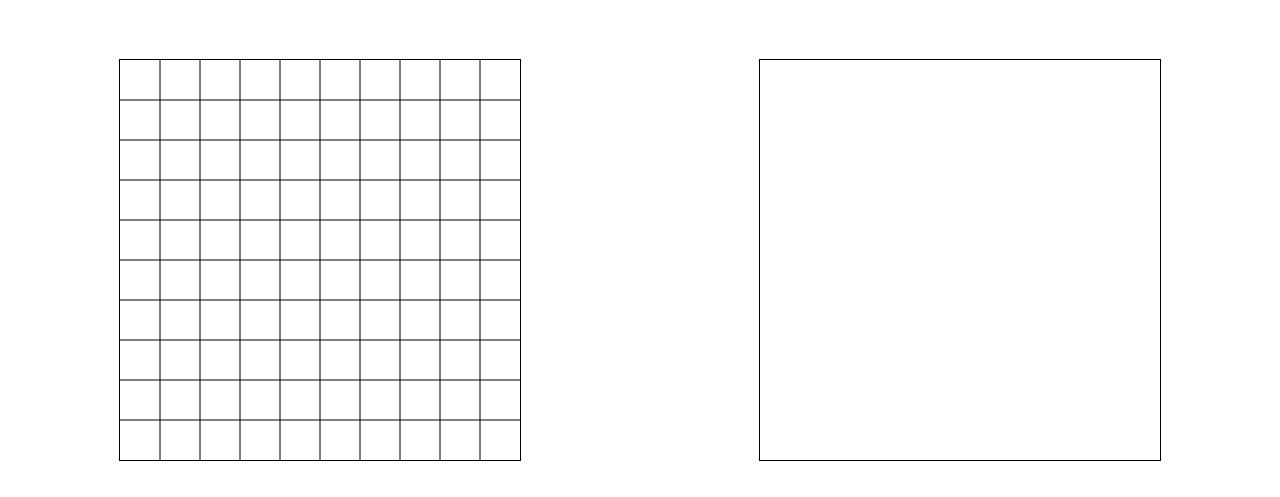
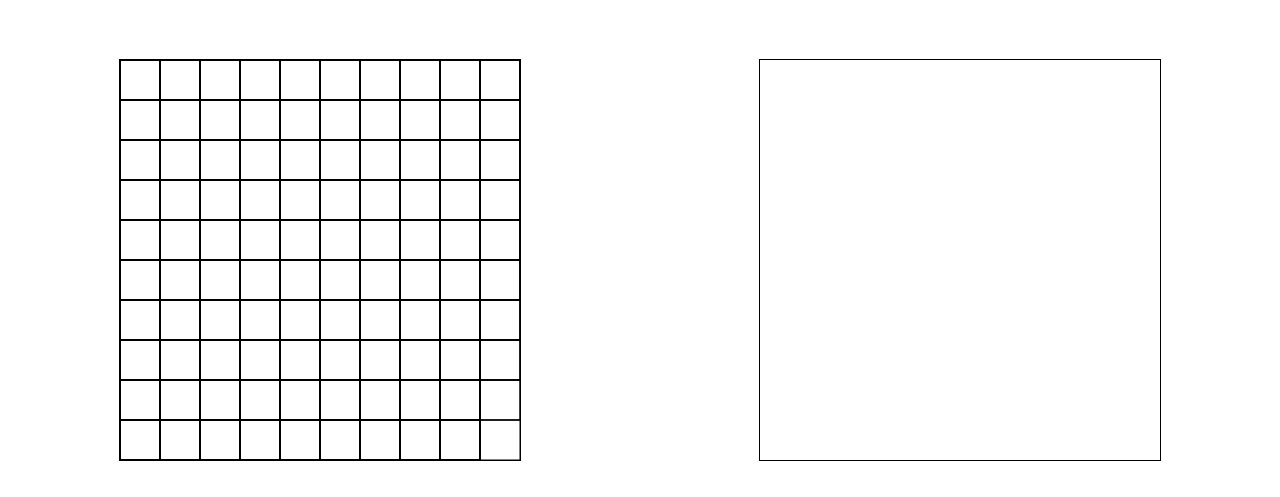
Before and after one commit to MaciejReimann/Battleships-, a plain HTML site: page index.html in a window 1280 px wide. Shown: the part 60-557 px from the top of the page. Drawn offline with Linux system fonts and the light colour scheme.

Commit message:
GridOnCanvas added; drawing on canvas is performed via methods on GridField prototype;

```diff
--- a/Battlefield.js
+++ b/Battlefield.js
@@ -1,14 +1,21 @@
 
 
 const Battlefield = function(ID, canvasConfig, parentEl) {
-	Grid.call(this,10,10);
 	this.ID = ID;
-	this.canvas = new Canvas(canvasConfig).append(parentEl);
+	this.gridOnCanvas = new GridOnCanvas(10, 10, canvasConfig).append(parentEl);
 }
 
-Battlefield.prototype = Object.create(Grid.prototype);
-Battlefield.prototype.constructor = Battlefield;
+// Battlefield.prototype = Object.create(Grid.prototype);
+// Battlefield.prototype.constructor = Battlefield;
 
 Battlefield.prototype.drawGrid = function() {
-	this.canvas.drawRectGrid();
+	for(let i = 1; i <= 10; i ++) {
+		for(let j = 1; j <= 10; j ++) {
+			this.gridOnCanvas.highlightField(i,j);
+		};
+	};
 };
+
+// Battlefield.prototype.highlightField = function(x, y) {
+// 	this.canvas.drawRectGrid();
+// };
--- a/Canvas.js
+++ b/Canvas.js
@@ -79,3 +79,10 @@ Canvas.prototype.drawRectGrid = function() {
     mod_H += this.modularUnit;
   };
 };
+
+Canvas.prototype.fillGridField = function(x) {
+  this.ctx.beginPath();
+  this.ctx.moveTo(x,0);
+  this.ctx.lineTo(x, this.DOMElement.height);
+  this.ctx.stroke();
+};
--- a/Grid.js
+++ b/Grid.js
@@ -1,8 +1,9 @@
 
 
-const GridField = function(x,y) {
+const GridField = function(x, y, canvas) {
 	this.x = x;
 	this.y = y;
+	this.canvas = canvas;
 };
 GridField.prototype.extend = function(obj) {
 	let properties = Object.keys(obj);
@@ -11,30 +12,45 @@ GridField.prototype.extend = function(obj) {
 		this[prop] = value;
 	});
 };
+GridField.prototype.highlight = function(mode) {
+	this.isHighlighted = true;
+	let ctx = this.canvas.ctx;
+	let mod = this.canvas.modularUnit;
+	this.position_x = this.x * this.canvas.modularUnit;
+	this.position_y = this.y * this.canvas.modularUnit;
+	if(mode === "filled") {
+		ctx.fillRect(this.position_x - mod, this.position_y - mod, mod, mod);
+	} else {
+		ctx.rect(this.position_x - mod, this.position_y - mod, mod, mod);
+		ctx.stroke();
+	}
+	return this.isHighlighted;
+};
 
-const Grid = function(a,b) {
+const Grid = function(a,b, canvas) {
 	this.a = a;
 	this.b = b;
+	this.canvas = canvas;
 };
-Grid.prototype.create = function() {
+Grid.prototype.createFields = function() {
 	this.grid = [];
-	for (let i = 0; i < this.a; i ++) {
+	for (let i = 0; i <= this.a; i ++) {
 		this.grid[i] = [];
-		for (let j = 0; j < this.b; j ++) {
-			this.grid[i][j] = new GridField(i + 1, j + 1);
+		for (let j = 0; j <= this.b; j ++) {
+			this.grid[i][j] = new GridField(i, j, this.canvas);
 		};
 	};
 	return this.grid;
 };
-Grid.prototype.get = function(x,y) {
-	if(!this.grid) {this.create()};
+Grid.prototype.getField = function(x,y) {
+	if(!this.grid) {this.createFields()};
 	if (!x && !y) {
 		return this.grid;
 	}
 	return this.grid[x][y];
 };
-Grid.prototype.set = function(x,y, obj) {
-	this.get(x,y).extend(obj);
+Grid.prototype.setField = function(x,y, obj) {
+	this.getField(x,y).extend(obj);
 };
 
 let field = new GridField (2,3)
--- /dev/null
+++ b/GridOnCanvas.js
@@ -0,0 +1,28 @@
+
+
+const GridOnCanvas = function(x, y, canvasConfig) {
+	this.canvas = new Canvas(canvasConfig);
+	Grid.call(this, x, y, this.canvas);
+}
+
+GridOnCanvas.prototype = Object.create(Grid.prototype);
+GridOnCanvas.prototype.constructor = GridOnCanvas;
+
+GridOnCanvas.prototype.append = function(parentElement) {
+	this.canvas.append(parentElement);
+	return this;
+};
+
+GridOnCanvas.prototype.highlightField = function(x,y) {
+	// let ctx = this.getField(x,y).canvas.ctx
+	// ctx.rect(20,20,150,100);
+	// ctx.stroke();
+
+	// console.log( this.getField(x,y) )
+	this.getField(x,y).highlight("");
+
+	// console.log(ctx)
+
+	// console.log( this.getField(1,1).canvas.ctx )
+	console.log(" ~~Empty Grid~~ ")
+};
--- a/index.html
+++ b/index.html
@@ -26,6 +26,7 @@
     <!-- <script src="TetrisFactory.js"></script> -->
     <script src="Grid.js"></script>
     <script src="Canvas.js"></script>
+    <script src="GridOnCanvas.js"></script>
     <script src="Battlefield.js"></script>
 
    <!--  <script src="Score.js"></script>
```
